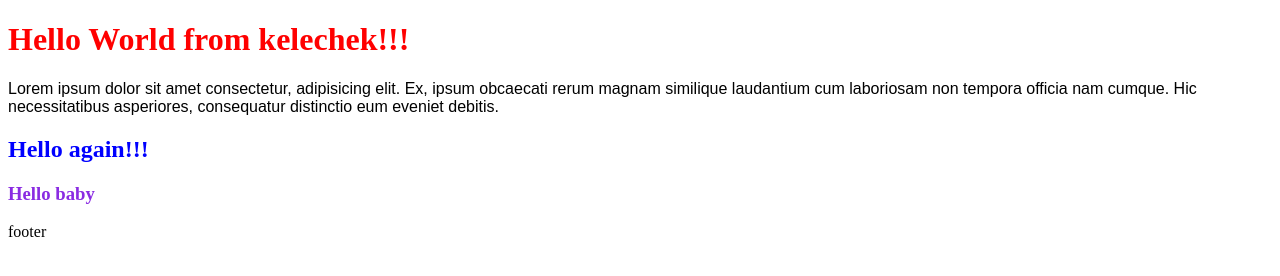
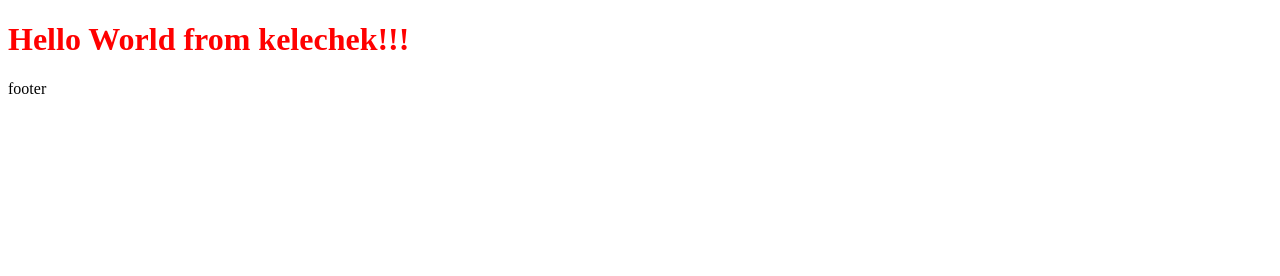
Before and after one commit to Erlanovi4/my-site, a plain HTML site: page index.html in a window 1280 px wide. Drawn offline with Linux system fonts and the light colour scheme.

Commit message:
fix header from main

```diff
--- a/index.html
+++ b/index.html
@@ -10,10 +10,6 @@
 <body>
     <header>
         <h1>Hello World from kelechek!!!</h1>
-    <p>Lorem ipsum dolor sit amet consectetur, adipisicing elit. Ex, ipsum obcaecati rerum magnam similique laudantium cum laboriosam non tempora officia nam cumque. Hic necessitatibus asperiores, consequatur distinctio eum eveniet debitis.</p>
-    <h2>Hello again!!!</h2>
-    <h3>Hello baby</h3>
-
     </header>
 
     <footer>footer</footer>
```
